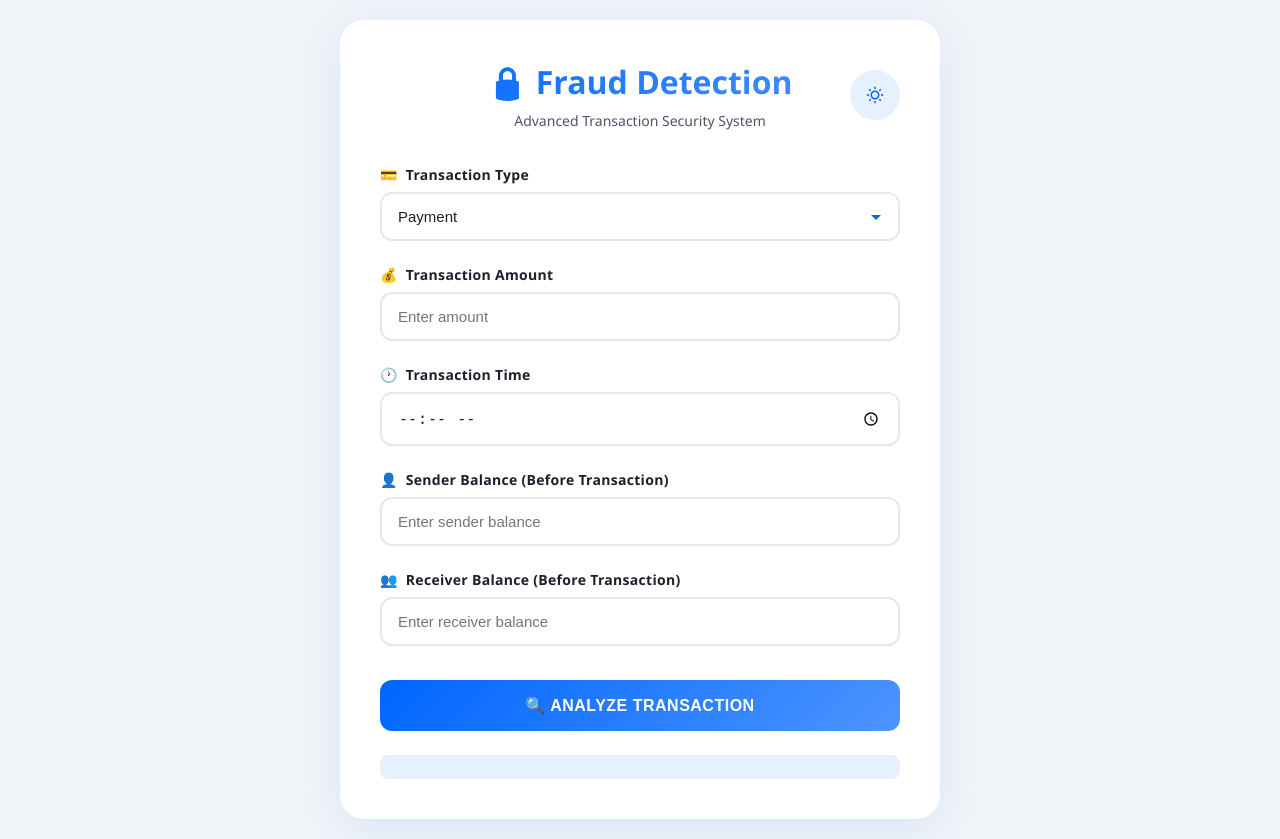
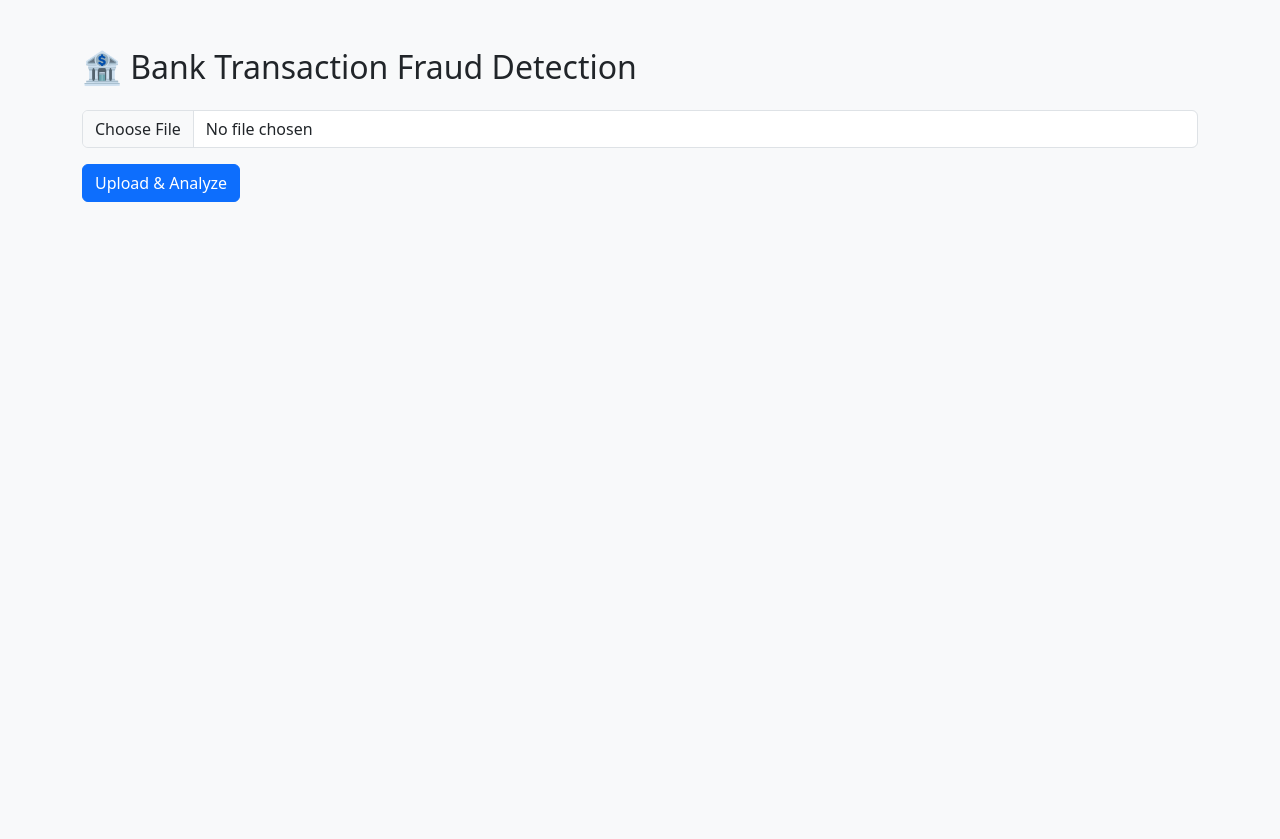
Before and after one commit to Jithu-SM/drift-aware-fraud-detection, a Flask app: page / in a window 1280 px wide. After the commit the page ends 202 px from the top, so only its background shows below. Run offline with Flask 3, Linux system fonts and the light colour scheme; parts of the project's set-up code (start-up, migrations or seed data) failed here and were passed over.

Commit message:
redesigned ui for uploading csv files for bulk transactions

```diff
--- a/app.py
+++ b/app.py
@@ -1,88 +1,152 @@
-from flask import Flask, render_template, request
+from flask import Flask, render_template, request, send_file
+import pandas as pd
 import numpy as np
 import joblib
 import os
 from src.predict import predict_fraud
+from src.features import FEATURES
 
 app = Flask(__name__)
 
-BASE_DIR = os.path.dirname(os.path.abspath(__file__))
+UPLOAD_FOLDER = "uploads"
+RESULT_FOLDER = "results"
 
-# Load encoder (model & scaler are loaded inside predict.py)
-encoder = joblib.load(os.path.join(BASE_DIR, "models", "type_encoder.pkl"))
+os.makedirs(UPLOAD_FOLDER, exist_ok=True)
+os.makedirs(RESULT_FOLDER, exist_ok=True)
+
+# Load trained artifacts
+scaler = joblib.load("models/scaler.pkl")
+encoders = joblib.load("models/encoders.pkl")
+
+REQUIRED_COLUMNS = [
+    "transaction_id",
+    "transaction_amount",
+    "payment_type",
+    "session_length_in_minutes",
+    "velocity_6h",
+    "velocity_24h",
+    "velocity_4w",
+    "credit_risk_score",
+    "foreign_request",
+    "email_is_free",
+    "device_fraud_count",
+    "device_os",
+    "month"
+]
 
 @app.route("/", methods=["GET", "POST"])
 def index():
-    result = None
-    probability = None
+    table = None
+    download_file = None
+    error = None
 
     if request.method == "POST":
-        # -------------------------------
-        # Get form inputs
-        # -------------------------------
-        tx_type = request.form["type"]
-        amount = float(request.form["amount"])
-        tx_time = request.form["txTime"]       # HH:MM
-        old_org = float(request.form["oldbalanceOrg"])
-        old_dest = float(request.form["oldbalanceDest"])
+        file = request.files.get("file")
 
-        # -------------------------------
-        # Derived values
-        # -------------------------------
-        new_org = old_org - amount
-        new_dest = old_dest + amount
+        if not file or not file.filename.endswith(".csv"):
+            error = "Please upload a valid CSV file"
+            return render_template("index.html", error=error)
 
-        tx_hour = int(tx_time.split(":")[0])
-        type_encoded = encoder.transform([tx_type])[0]
+        filepath = os.path.join(UPLOAD_FOLDER, file.filename)
+        file.save(filepath)
 
-        # -------------------------------
-        # Feature vector (MUST MATCH TRAINING ORDER)
-        # -------------------------------
-        features = [
-            amount,
-            old_org,
-            new_org,
-            old_dest,
-            new_dest,
-            tx_hour,
-            type_encoded
-        ]
+        df = pd.read_csv(filepath)
 
-        # -------------------------------
-        # ML Prediction
-        # -------------------------------
-        prob = predict_fraud(features)
+        # -----------------------------
+        # Column validation
+        # -----------------------------
+        missing = set(REQUIRED_COLUMNS) - set(df.columns)
+        if missing:
+            error = f"Missing columns: {missing}"
+            return render_template("index.html", error=error)
 
-        # -------------------------------
-        # Rule-based risk adjustment
-        # -------------------------------
-        risk_boost = 0.0
+        # -----------------------------
+        # Encode categoricals
+        # -----------------------------
+        PAYMENT_TYPE_MAPPING = {
+            "card": "AA",
+            "upi": "AB",
+            "transfer": "AC",
+            "cash_out": "AD",
+        }
 
-        # Late-night transactions
-        if tx_hour < 6:
-            risk_boost += 0.15
+        DEVICE_OS_MAPPING = {
+            "android": "other",
+            "ios": "other",
+            "windows": "windows",
+            "linux": "linux",
+            "macos": "macintosh",
+            "macintosh": "macintosh",
+            "x11": "x11",
+            "others": "other",
+            "other": "other"
+        }
 
-        # High-risk transaction types
-        if tx_type in ["TRANSFER", "CASH_OUT"]:
-            risk_boost += 0.10
+        df["payment_type"] = df["payment_type"].astype(str).str.lower()
+        df["device_os"] = df["device_os"].astype(str).str.lower()
 
-        # Reduce risk boost for low-risk amounts
-        # Low-risk threshold: amounts below 5000
-        low_risk_threshold = 5000
-        if amount < low_risk_threshold:
-            # Amount-based modifier: lower amounts get lower risk boost
-            amount_modifier = amount / low_risk_threshold
-            risk_boost *= amount_modifier
+        df["payment_type"] = df["payment_type"].map(PAYMENT_TYPE_MAPPING)
+        df["device_os"] = df["device_os"].map(DEVICE_OS_MAPPING)
 
-        adjusted_prob = min(prob + risk_boost, 1.0)
+        # 🔒 SAFETY NET (CRITICAL)
+        df["payment_type"] = df["payment_type"].fillna("INTERNET")
+        df["device_os"] = df["device_os"].fillna("other")
 
-        final_pred = 1 if adjusted_prob >= 0.5 else 0
+        # if df["device_os"].isna().any():
+        #     raise ValueError("Unsupported device_os detected")
 
-        result = "Fraudulent 🚨" if final_pred else "Legitimate ✅"
-        probability = round(adjusted_prob * 100, 2)
+        df["device_os"] = encoders["device_os"].transform(df["device_os"])
+        df["payment_type"] = encoders["payment_type"].transform(df["payment_type"])
 
-    return render_template("index.html", result=result, probability=probability)
 
+        # -----------------------------
+        # Synthetic time features
+        # -----------------------------
+        df["transaction_hour"] = np.random.randint(0, 24, size=len(df))
+        df["is_night_transaction"] = df["transaction_hour"].between(0, 5).astype(int)
+
+        # -----------------------------
+        # Feature alignment
+        # -----------------------------
+        df["intended_balcon_amount"] = df["transaction_amount"]
+        df = df.drop(columns=["transaction_amount"])
+
+        # -----------------------------
+        # Scaling
+        # -----------------------------
+        X = scaler.transform(df[FEATURES])
+
+        # -----------------------------
+        # Prediction
+        # -----------------------------
+        probs = predict_fraud(X)
+        df["fraud_probability"] = probs
+        df["fraud_prediction"] = np.where(
+            probs >= 0.5, "Fraudulent 🚨", "Legitimate ✅"
+        )
+
+        result_path = os.path.join(RESULT_FOLDER, "fraud_results.csv")
+        df.to_csv(result_path, index=False)
+
+        table = df[
+            ["transaction_id", "fraud_prediction", "fraud_probability"]
+        ].to_html(classes="table table-striped", index=False)
+
+        download_file = "fraud_results.csv"
+
+    return render_template(
+        "index.html",
+        table=table,
+        download_file=download_file,
+        error=error
+    )
+
+@app.route("/download")
+def download():
+    return send_file(
+        os.path.join(RESULT_FOLDER, "fraud_results.csv"),
+        as_attachment=True
+    )
 
 if __name__ == "__main__":
     app.run(debug=True)
--- /dev/null
+++ b/src/features.py
@@ -0,0 +1,16 @@
+FEATURES = [
+    "intended_balcon_amount",
+    "payment_type",
+    "session_length_in_minutes",
+    "velocity_6h",
+    "velocity_24h",
+    "velocity_4w",
+    "credit_risk_score",
+    "foreign_request",
+    "email_is_free",
+    "device_fraud_count",
+    "device_os",
+    "month",
+    "transaction_hour",
+    "is_night_transaction"
+]
--- a/templates/index.html
+++ b/templates/index.html
@@ -1,70 +1,37 @@
 <!DOCTYPE html>
 <html>
 <head>
-    <title>Adaptive Bank Fraud Detection</title>
-    <link rel="stylesheet" type="text/css" href="../static/styles.css">
+    <title>Bank Fraud Detection</title>
+    <link
+        href="https://cdn.jsdelivr.net/npm/bootstrap@5.3.0/dist/css/bootstrap.min.css"
+        rel="stylesheet"
+    >
 </head>
-<body>
+<body class="bg-light">
 
-<div class="container">
-    <div class="header">
-        <button class="theme-toggle" onclick="toggleTheme()" aria-label="Toggle theme">
-            <svg class="sun-icon" xmlns="http://www.w3.org/2000/svg" viewBox="0 0 24 24">
-                <path d="M12 18C8.68629 18 6 15.3137 6 12C6 8.68629 8.68629 6 12 6C15.3137 6 18 8.68629 18 12C18 15.3137 15.3137 18 12 18ZM12 16C14.2091 16 16 14.2091 16 12C16 9.79086 14.2091 8 12 8C9.79086 8 8 9.79086 8 12C8 14.2091 9.79086 16 12 16ZM11 1H13V4H11V1ZM11 20H13V23H11V20ZM3.51472 4.92893L4.92893 3.51472L7.05025 5.63604L5.63604 7.05025L3.51472 4.92893ZM16.9497 18.364L18.364 16.9497L20.4853 19.0711L19.0711 20.4853L16.9497 18.364ZM19.0711 3.51472L20.4853 4.92893L18.364 7.05025L16.9497 5.63604L19.0711 3.51472ZM5.63604 16.9497L7.05025 18.364L4.92893 20.4853L3.51472 19.0711L5.63604 16.9497ZM23 11V13H20V11H23ZM4 11V13H1V11H4Z"/>
-            </svg>
-        </button>
-        <h2>🔒 Fraud Detection</h2>
-        <p class="subtitle">Advanced Transaction Security System</p>
-    </div>
+<div class="container mt-5">
+    <h2 class="mb-4">🏦 Bank Transaction Fraud Detection</h2>
 
-    <form method="POST" id="fraudForm">
-        <div class="form-group">
-            <label><span class="icon">💳</span>Transaction Type</label>
-            <select name="type" id="transactionType" required onchange="toggleReceiverBalance()">
-                <option value="PAYMENT">Payment</option>
-                <option value="TRANSFER">Transfer</option>
-                <option value="CASH_OUT">Cash Out</option>
-                <option value="DEBIT">Debit</option>
-            </select>
+    <form method="POST" enctype="multipart/form-data">
+        <div class="mb-3">
+            <input type="file" name="file" class="form-control" required>
         </div>
-
-        <div class="form-group">
-            <label><span class="icon">💰</span>Transaction Amount</label>
-            <input type="number" step="0.01" name="amount" placeholder="Enter amount" required>
-        </div>
-
-        <div class="form-group">
-            <label><span class="icon">🕐</span>Transaction Time</label>
-            <input type="time" name="txTime" required>
-        </div>
-
-        <div class="form-group">
-            <label><span class="icon">👤</span>Sender Balance (Before Transaction)</label>
-            <input type="number" step="0.01" name="oldbalanceOrg" placeholder="Enter sender balance" required>
-        </div>
-
-        <div class="form-group" id="receiverBalanceGroup">
-            <label><span class="icon">👥</span>Receiver Balance (Before Transaction)</label>
-            <input type="number" step="0.01" name="oldbalanceDest" id="oldbalanceDest" placeholder="Enter receiver balance">
-        </div>
-
-        <button type="submit">
-            <span style="position: relative; z-index: 1;">🔍 Analyze Transaction</span>
-        </button>
+        <button class="btn btn-primary">Upload & Analyze</button>
     </form>
 
-    {% if result %}
-        <div class="result {% if 'Fraud' in result %}fraud{% else %}legit{% endif %}">
-            <div>{{ result }}</div>
-            <div class="probability">{{ probability }}%</div>
-        </div>
+    {% if error %}
+        <div class="alert alert-danger mt-3">{{ error }}</div>
     {% endif %}
 
-    <div class="note">
-    </div>
+    {% if table %}
+        <h4 class="mt-5">Fraud Analysis Results</h4>
+        {{ table | safe }}
+
+        <a href="/download" class="btn btn-success mt-3">
+            Download Results CSV
+        </a>
+    {% endif %}
 </div>
-
-<script src="../static/script.js"></script>
 
 </body>
 </html>
```
Also changed, not shown: results/fraud_results.csv (added, +11 -0 lines), src/constants.py (added, +15 -0 lines), src/fit_encoders.py (added, +17 -0 lines), src/predict.py (+3 -28 lines), src/train_xgb_initial.py (+21 -57 lines), uploads/transaction1.csv (added, +11 -0 lines), 2 other files.
